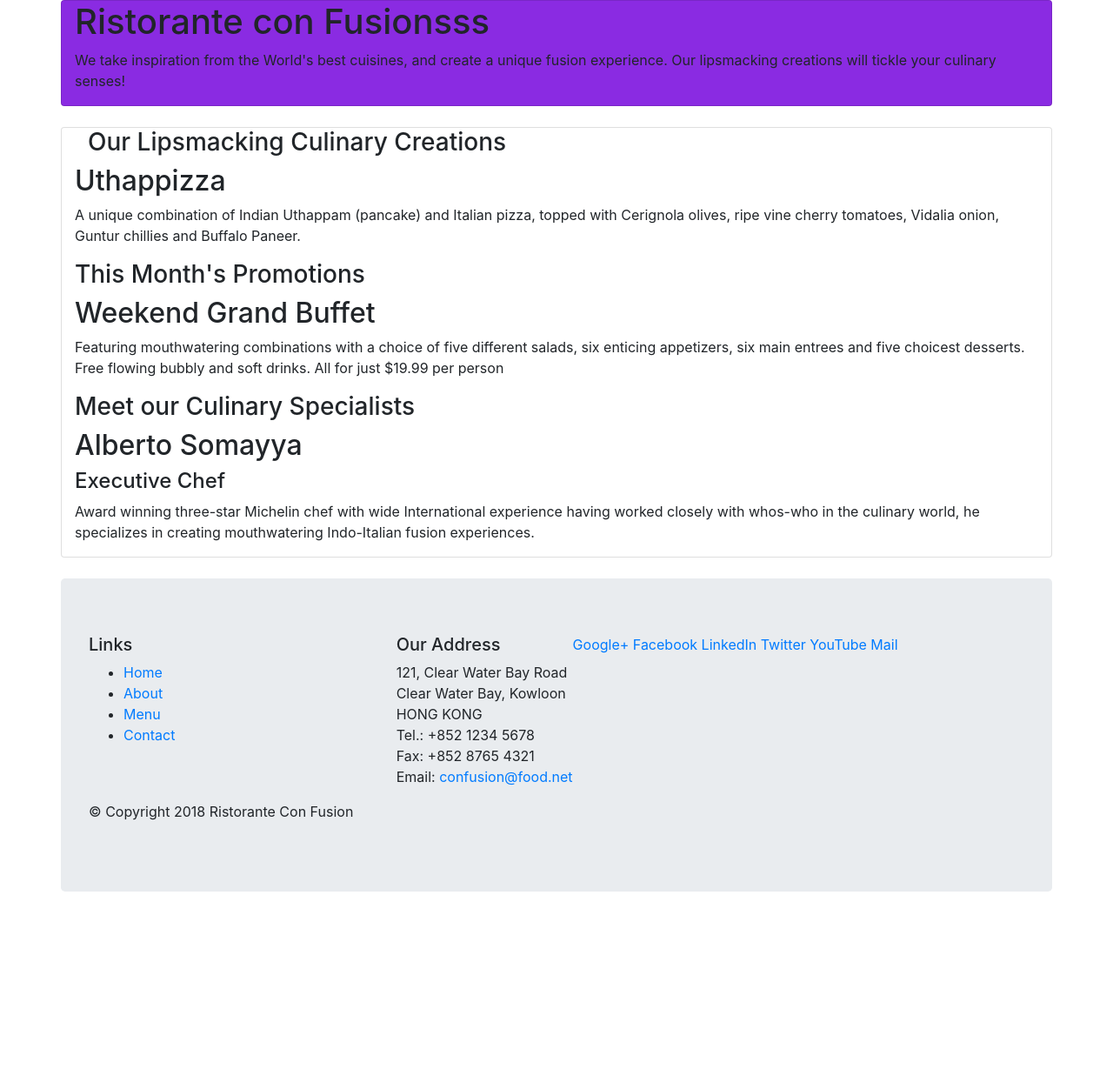
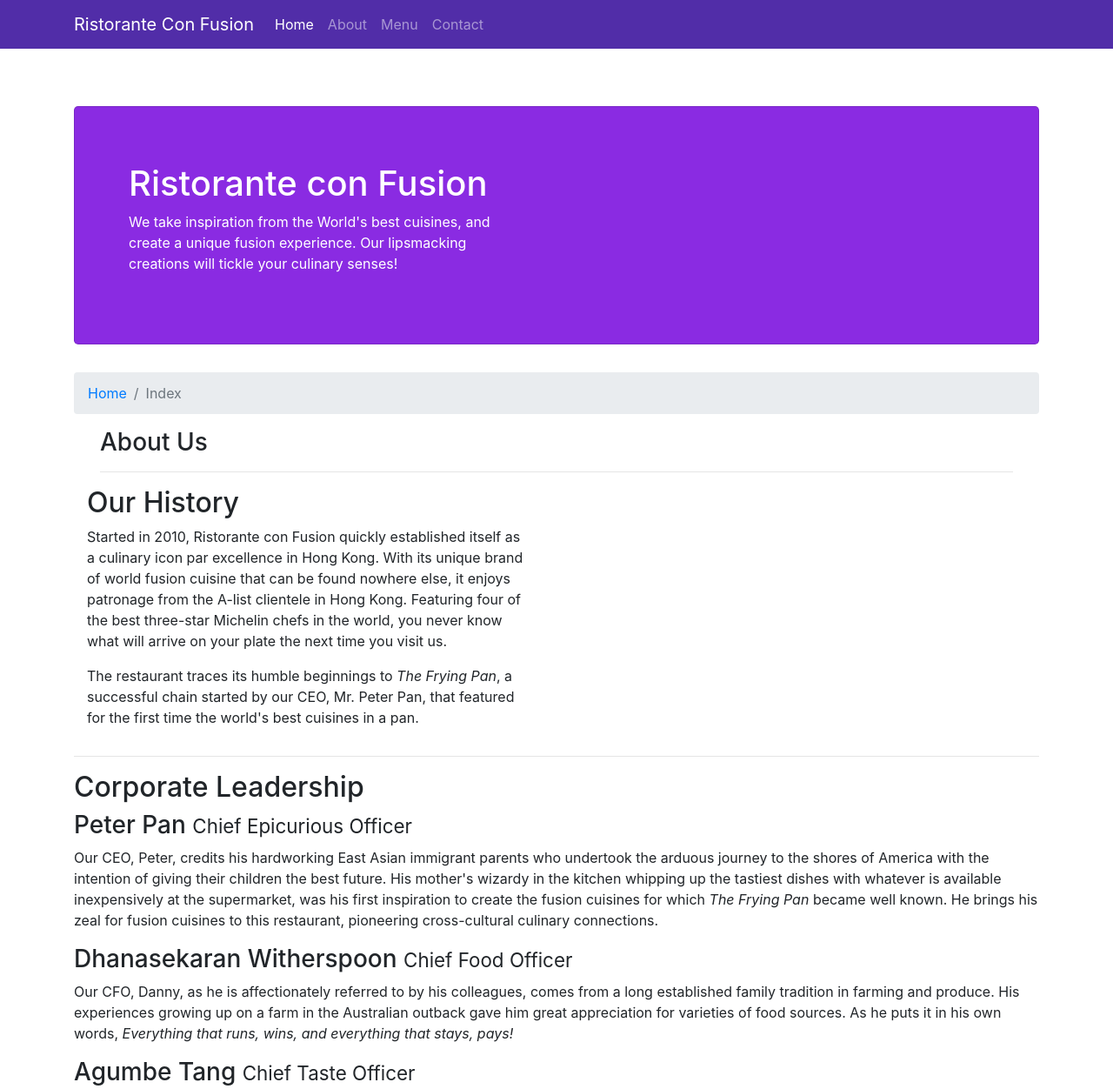
Before and after one commit to Farithul/CoruserUIBootstrap4, a website: page index.html in a window 1280 px wide. Shown: the top 1252 px of the page at 87% size. Before the commit the page ends 1057 px from the top, so only its background shows below. Drawn offline with nearby package versions, Linux system fonts and the light colour scheme.

Commit message:
Navbar and Breadcrumbs

```diff
--- a/index.html
+++ b/index.html
@@ -2,79 +2,114 @@
 <html lang="en">
 
 <head>
+
+    <title>Ristorante Con Fusion: About Us</title>
+
     <!-- Required meta tags always come first -->
-    <meta charset="utf-8">
+    <metas charset="utf-8">
     <meta name="viewport" content="width=device-width, initial-scale=1, shrink-to-fit=no">
     <meta http-equiv="x-ua-compatible" content="ie=edge">
 
     <!-- Bootstrap CSS -->
     <link rel="stylesheet" href="node_modules/bootstrap/dist/css/bootstrap.min.css">
-
-    <title>Ristorante Con Fusion</title>
+    <link rel="stylesheet" href="/style.css">
 </head>
 
-<body>
+<body class="container">
 
-    <header class="container card" style="background-color:blueviolet">
-        <div>
-            <div>
-                <div>
-                    <h1>Ristorante con Fusionsss</h1>
+    <nav class="navbar navbar-dark navbar-expand-sm fixed-top">
+        <div class="container">
+            <button class="navbar-toggler" type="button" data-toggle="collapse" data-target="#Navbar">
+                <span class="navbar-toggler-icon"></span>
+            </button>
+           <a class="navbar-brand" href="#">Ristorante Con Fusion</a>
+           <div class="collapse navbar-collapse" id="Navbar">
+                 <ul class="navbar-nav mr-auto">
+                    <li class="nav-item active"><a class="nav-link" href="./index.html">Home</a></li>
+                    <li class="nav-item"><a class="nav-link" href="./aboutus.html">About</a></li>
+                    <li class="nav-item"><a class="nav-link" href="#">Menu</a></li>
+                    <li class="nav-item"><a class="nav-link" href="#">Contact</a></li>
+                </ul>
+            </div>
+        </div>
+    </nav>
+<br><br><br>
+    <header class="card jumbotron" style="background-color:blueviolet;color: white;">
+        <div class="container">
+
+            <div class="row row-header container">
+                <div class="col-12 col-sm-6">
+                    <h1>Ristorante con Fusion</h1>
                     <p>We take inspiration from the World's best cuisines, and create a unique fusion experience. Our lipsmacking creations will tickle your culinary senses!</p>
-                </div>
-                <div>
                 </div>
             </div>
         </div>
     </header>
-<br>
-    <div class="container card">
-        <div class="row container">
-            <div class="col-sm-6">
-                <h3>Our Lipsmacking Culinary Creations</h3>
-            </div>
-            <div>
-                <h2>Uthappizza</h2>
-                <p class="d-none d-sm-block">A unique combination of Indian Uthappam (pancake) and Italian pizza, topped with Cerignola olives, ripe vine cherry tomatoes, Vidalia onion, Guntur chillies and Buffalo Paneer.</p>
-            </div>
-        </div>
 
-
-        <div>
-            <div>
-                <h3>This Month's Promotions</h3>
-            </div>
-            <div>
-                <h2>Weekend Grand Buffet</h2>
-                <p>Featuring mouthwatering combinations with a choice of five different salads, six enticing appetizers, six main entrees and five choicest desserts. Free flowing bubbly and soft drinks. All for just $19.99 per person </p>
+    <ol class="col-12 breadcrumb">
+        <li class="breadcrumb-item"><a href="./index.html">Home</a></li>
+        <li class="breadcrumb-item active">Index</li>
+    </ol>
+    <div>
+        <div class="container">
+            <div class="container">
+               <h3>About Us</h3>
+               <hr>
             </div>
         </div>
 
         <div>
-            <div>
-                <h3>Meet our Culinary Specialists</h3>
+            <div class="container row">
+           <div class="col-sm-6">
+
+                <h2>Our History</h2>
+                <p>Started in 2010, Ristorante con Fusion quickly established itself as a culinary icon par excellence in Hong Kong. With its unique brand of world fusion cuisine that can be found nowhere else, it enjoys patronage from the A-list clientele in Hong Kong.  Featuring four of the best three-star Michelin chefs in the world, you never know what will arrive on your plate the next time you visit us.</p>
+                <p>The restaurant traces its humble beginnings to <em>The Frying Pan</em>, a successful chain started by our CEO, Mr. Peter Pan, that featured for the first time the world's best cuisines in a pan.</p>
+            </div>
             </div>
             <div>
-                <h2>Alberto Somayya</h2>
-                <h4>Executive Chef</h4>
-                <p>Award winning three-star Michelin chef with wide International experience having worked closely with whos-who in the culinary world, he specializes in creating mouthwatering Indo-Italian fusion experiences. </p>
             </div>
         </div>
+<hr>
+
+        <div>
+            <div>
+                <h2>Corporate Leadership</h2>
+                <h3>Peter Pan <small>Chief Epicurious Officer</small></h3>
+
+                <div class="d-none d-sm-block">
+                <p>Our CEO, Peter, credits his hardworking East Asian immigrant parents who undertook the arduous journey to the shores of America with the intention of giving their children the best future. His mother's wizardy in the kitchen whipping up the tastiest dishes with whatever is available inexpensively at the supermarket, was his first inspiration to create the fusion cuisines for which <em>The Frying Pan</em> became well known. He brings his zeal for fusion cuisines to this restaurant, pioneering cross-cultural culinary connections.</p>
+            </div>
+                <h3>Dhanasekaran Witherspoon <small>Chief Food Officer</small></h3>
+                <div class="d-none d-sm-block">
+                <p>Our CFO, Danny, as he is affectionately referred to by his colleagues, comes from a long established family tradition in farming and produce. His experiences growing up on a farm in the Australian outback gave him great appreciation for varieties of food sources. As he puts it in his own words, <em>Everything that runs, wins, and everything that stays, pays!</em></p>
+                </div>
+                <h3>Agumbe Tang <small>Chief Taste Officer</small></h3>
+                <div class="d-none d-sm-block">
+                <p>Blessed with the most discerning gustatory sense, Agumbe, our CTO, personally ensures that every dish that we serve meets his exacting tastes. Our chefs dread the tongue lashing that ensues if their dish does not meet his exacting standards. He lives by his motto, <em>You click only if you survive my lick.</em></p>
+                </div>
+                <div class="d-none d-sm-block">
+                <h3>Alberto Somayya <small>Executive Chef</small></h3>
+                <p>Award winning three-star Michelin chef with wide International experience having worked closely with whos-who in the culinary world, he specializes in creating mouthwatering Indo-Italian fusion experiences. He says, <em>Put together the cuisines from the two craziest cultures, and you get a winning hit! Amma Mia!</em></p>
+            </div>
+            </div>
+       </div>
+
     </div>
-<br>
-    <footer class="container jumbotron">
-        <div>
+
+    <footer class="footer jumbotron">
+        <div class="container">
             <div class="row">
-                <div class="col-sm-4">
+                <div class="col-4 offset-1 col-sm-2">
                     <h5>Links</h5>
-                    <ul>
+                    <ul class="list-unstyled">
                         <li><a href="#">Home</a></li>
                         <li><a href="#">About</a></li>
                         <li><a href="#">Menu</a></li>
                         <li><a href="#">Contact</a></li>
                     </ul>
-                </div class="col-sm-4">
-                <div>
+                </div>
+                <div class="col-7 col-sm-5">
                     <h5>Our Address</h5>
                     <address>
 		              121, Clear Water Bay Road<br>
@@ -84,9 +119,9 @@
 		              Fax: +852 8765 4321<br>
 		              Email: <a href="mailto:confusion@food.net">confusion@food.net</a>
 		           </address>
-                </div class="col-sm-4">
-                <div>
-                    <div>
+                </div>
+                <div class="col-12 col-sm-4 align-self-center">
+                    <div class="text-center">
                         <a href="http://google.com/+">Google+</a>
                         <a href="http://www.facebook.com/profile.php?id=">Facebook</a>
                         <a href="http://www.linkedin.com/in/">LinkedIn</a>
@@ -96,14 +131,15 @@
                     </div>
                 </div>
            </div>
-           <div>
-                <div>
+           <div class="row justify-content-center">
+                <div class="col-auto">
                     <p>© Copyright 2018 Ristorante Con Fusion</p>
                 </div>
            </div>
         </div>
     </footer>
- <!-- jQuery first, then Popper.js, then Bootstrap JS. -->
+
+     <!-- jQuery first, then Popper.js, then Bootstrap JS. -->
  <script src="node_modules/jquery/dist/jquery.slim.min.js"></script>
  <script src="node_modules/popper.js/dist/umd/popper.min.js"></script>
  <script src="node_modules/bootstrap/dist/js/bootstrap.min.js"></script>
--- a/style.css
+++ b/style.css
@@ -0,0 +1,8 @@
+body{
+    padding:50px 0px 0px 0px;
+    z-index:0;
+}
+
+.navbar-dark {
+     background-color: #512DA8;
+}
```
Also changed, not shown: aboutus.html (+21 -0 lines).
